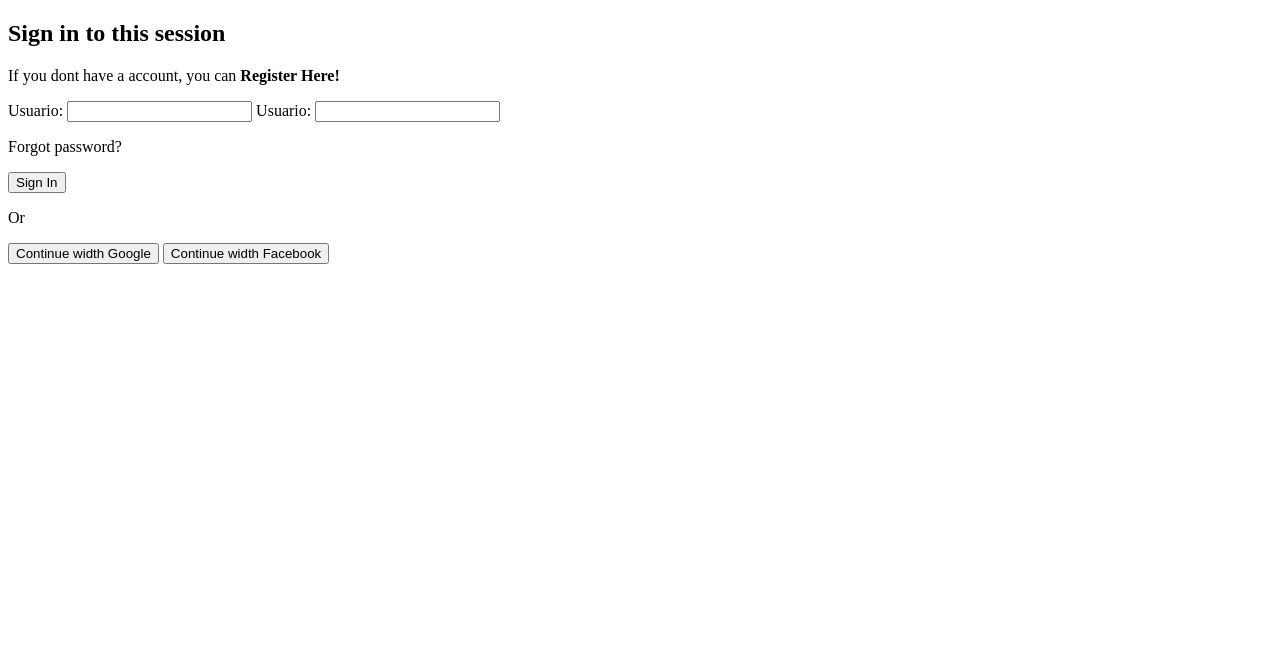
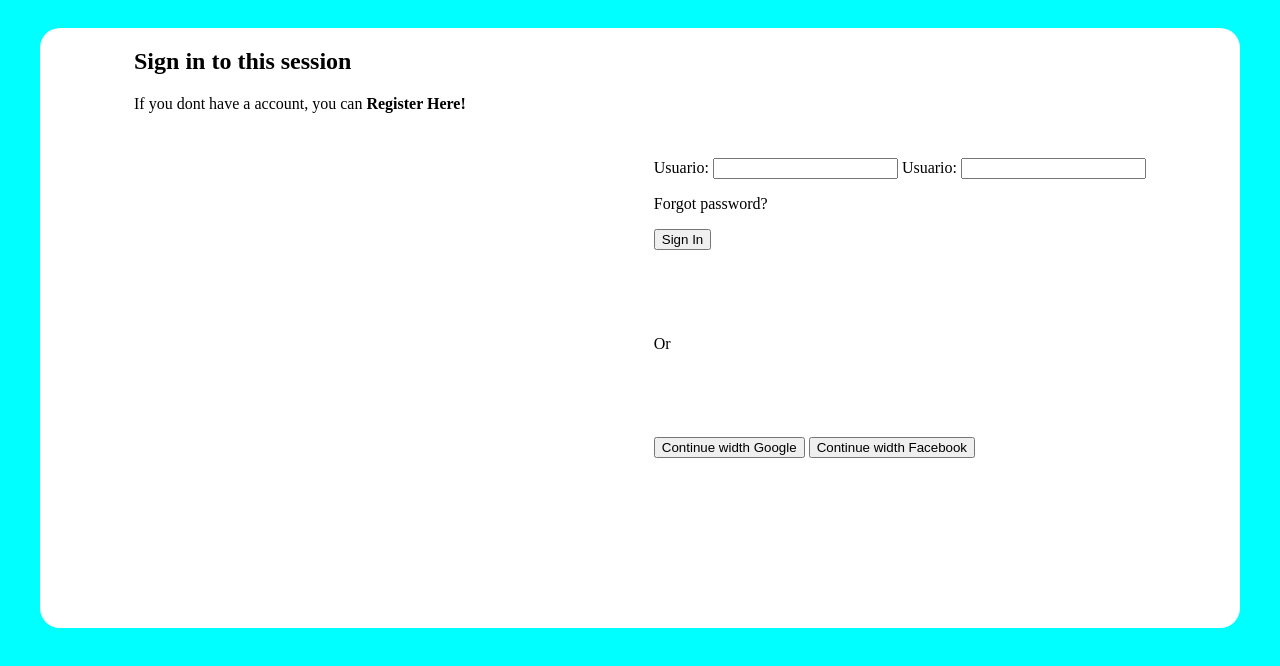
Before and after one commit to Calexd/-M1S07-Ex-3-, a plain HTML site: page index.html in a window 1280 px wide. Drawn offline with Linux system fonts and the light colour scheme.

Commit message:
css commit2

```diff
--- a/index.html
+++ b/index.html
@@ -7,7 +7,7 @@
     <title>[M1S07] Ex 3</title>
 </head>
 <body>
-    <section class="container">
+    <section class="container signin-flex">
         <div class="signin-left">
             <h1>Sign in to this session</h1>
             <p>If you dont have a account, you can <b>Register Here!</b></p>
--- a/style.css
+++ b/style.css
@@ -0,0 +1,28 @@
+body {
+    display: flex;
+    justify-content: center;
+    align-items: center;
+    background-color: aqua;
+}
+
+.container {
+    background-color: white;
+    border-radius: 20px;
+    margin-top: 20px;
+    height: 600px;
+    width: 1200px;
+}
+
+.signin-right {
+    display: flex;
+    flex-direction: column;
+    justify-content: space-between;
+    margin-top: 130px;
+    height: 300px;
+}
+
+.signin-flex {
+    display: flex;
+    flex-direction: row;
+    justify-content: space-around;
+}
```
